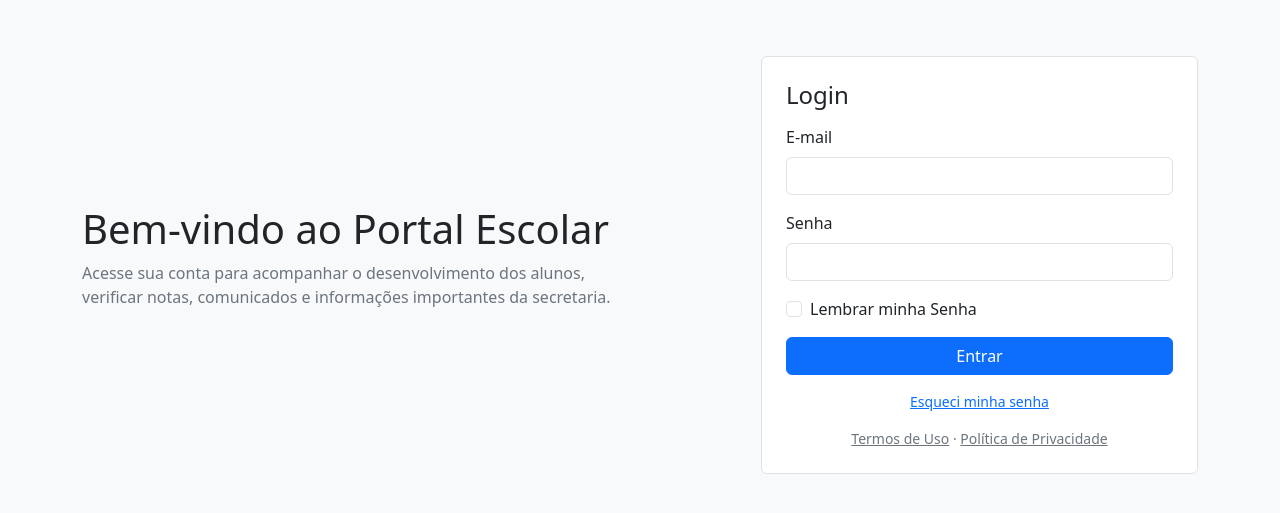
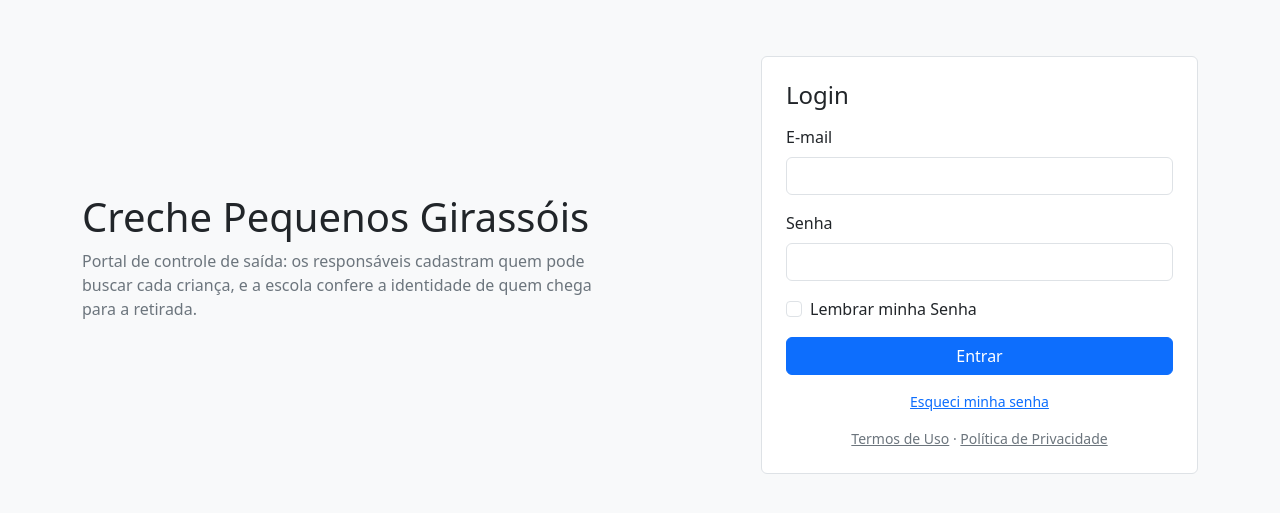
Before and after one commit to VitorTav12/PFC, a Flask app: page / in a window 1280 px wide. Shown: the part 135-648 px from the top of the page. Run offline with Flask 3, Linux system fonts and the light colour scheme; some libraries are stand-ins or nearby versions.

Commit message:
Nome da Creche Pequenos Girassóis centralizado na configuração e aplicado nas telas, e-mails e documentos

```diff
--- a/app/__init__.py
+++ b/app/__init__.py
@@ -51,4 +51,8 @@ def create_app(config_class=Config):
         flash('Arquivo muito grande. O limite é 5 MB.', 'warning')
         return redirect(request.referrer or url_for('auth.login'))
 
+    @app.context_processor
+    def dados_da_escola():
+        return {'nome_escola': app.config['NOME_ESCOLA']}
+
     return app
--- a/app/controllers/auth_controller.py
+++ b/app/controllers/auth_controller.py
@@ -1,6 +1,6 @@
 from datetime import datetime
 
-from flask import Blueprint, render_template, request, redirect, url_for, flash, session
+from flask import Blueprint, render_template, request, redirect, url_for, flash, session, current_app
 from flask_login import login_user, logout_user, login_required, current_user
 from sqlalchemy import text
 
@@ -34,7 +34,7 @@ def enviar_codigo_2fa(usuario):
     html = render_template('emails/codigo_2fa.html', nome=usuario.nome, codigo=codigo, minutos=minutos)
     texto = (
         f"Olá, {usuario.nome}.\n\n"
-        f"Seu código de acesso ao Portal de Controle de Saída é: {codigo}\n"
+        f"Seu código de acesso ao portal da {current_app.config['NOME_ESCOLA']} é: {codigo}\n"
         f"Ele vale por {minutos} minutos e só pode ser usado uma vez.\n\n"
         "Se não foi você que tentou entrar, troque sua senha e avise a direção da escola."
     )
@@ -221,7 +221,7 @@ def esqueci_senha():
             html = render_template('emails/recuperacao_senha.html', nome=usuario.nome, link=link, minutos=minutos)
             texto = (
                 f"Olá, {usuario.nome}.\n\n"
-                f"Para criar uma nova senha no Portal de Controle de Saída, acesse o link abaixo "
+                f"Para criar uma nova senha no portal da {current_app.config['NOME_ESCOLA']}, acesse o link abaixo "
                 f"(válido por {minutos} minutos e para um único uso):\n{link}\n\n"
                 "Se você não pediu a recuperação, ignore este e-mail. Sua senha atual continua valendo."
             )
--- a/app/templates/aluno_cadastro.html
+++ b/app/templates/aluno_cadastro.html
@@ -12,7 +12,7 @@
 
     <header class="navbar navbar-expand-lg navbar-dark bg-dark px-4 shadow-sm mb-4">
         <div class="container-fluid">
-            <a class="navbar-brand" href="{{ url_for('secretaria.painel') }}">Secretaria</a>
+            <a class="navbar-brand" href="{{ url_for('secretaria.painel') }}">{{ nome_escola }} · Secretaria</a>
             <div class="navbar-nav flex-row gap-3">
                 <a class="nav-link text-white-50" href="{{ url_for('secretaria.tela_cadastro_responsavel') }}">Cadastrar
                     Responsável</a>
--- a/app/templates/diretoria.html
+++ b/app/templates/diretoria.html
@@ -12,7 +12,7 @@
 
     <header class="navbar navbar-expand-lg navbar-dark bg-dark px-4 shadow-sm mb-4">
         <div class="container-fluid">
-            <a class="navbar-brand" href="{{ url_for('diretoria.painel') }}">Diretoria</a>
+            <a class="navbar-brand" href="{{ url_for('diretoria.painel') }}">{{ nome_escola }} · Diretoria</a>
             <div class="navbar-nav flex-row gap-3">
                 <a class="nav-link text-white-50" href="{{ url_for('secretaria.painel') }}">Cadastros (Secretaria)</a>
                 <a class="nav-link text-danger" href="{{ url_for('auth.logout') }}">Sair</a>
--- a/app/templates/emails/codigo_2fa.html
+++ b/app/templates/emails/codigo_2fa.html
@@ -6,7 +6,7 @@
         style="max-width: 520px; margin: 0 auto; background: #ffffff; border: 1px solid #dee2e6; border-radius: 8px; padding: 24px;">
         <h2 style="margin-top: 0;">Seu código de acesso</h2>
         <p>Olá, {{ nome }}.</p>
-        <p>Use o código abaixo para concluir o login no Portal de Controle de Saída:</p>
+        <p>Use o código abaixo para concluir o login no portal da {{ nome_escola }}:</p>
         <p style="text-align: center; font-size: 32px; font-weight: bold; letter-spacing: 8px; margin: 28px 0;">{{
             codigo }}</p>
         <p style="font-size: 14px; color: #6c757d;">O código vale por {{ minutos }} minutos e só pode ser usado uma
--- a/app/templates/emails/recuperacao_senha.html
+++ b/app/templates/emails/recuperacao_senha.html
@@ -6,7 +6,7 @@
         style="max-width: 520px; margin: 0 auto; background: #ffffff; border: 1px solid #dee2e6; border-radius: 8px; padding: 24px;">
         <h2 style="margin-top: 0;">Recuperação de senha</h2>
         <p>Olá, {{ nome }}.</p>
-        <p>Recebemos um pedido para criar uma nova senha no Portal de Controle de Saída.</p>
+        <p>Recebemos um pedido para criar uma nova senha no portal da {{ nome_escola }}.</p>
         <p style="text-align: center; margin: 28px 0;">
             <a href="{{ link }}"
                 style="background: #0d6efd; color: #ffffff; padding: 12px 20px; border-radius: 6px; text-decoration: none;">Criar
--- a/app/templates/login.html
+++ b/app/templates/login.html
@@ -5,7 +5,7 @@
     <meta charset="UTF-8">
     <meta name="viewport" content="width=device-width, initial-scale=1.0">
     <link href="https://cdn.jsdelivr.net/npm/bootstrap@5.3.3/dist/css/bootstrap.min.css" rel="stylesheet">
-    <title>Login</title>
+    <title>Login · {{ nome_escola }}</title>
 </head>
 
 <body class="d-flex flex-column h-100 bg-light">
@@ -14,10 +14,10 @@
         <div class="row align-items-center justify-content-between g-5">
 
             <div class="col-md-6">
-                <h1>Bem-vindo ao Portal Escolar</h1>
+                <h1>{{ nome_escola }}</h1>
                 <p class="text-secondary">
-                    Acesse sua conta para acompanhar o desenvolvimento dos alunos, verificar notas,
-                    comunicados e informações importantes da secretaria.
+                    Portal de controle de saída: os responsáveis cadastram quem pode buscar cada criança, e a escola
+                    confere a identidade de quem chega para a retirada.
                 </p>
             </div>
 
--- a/app/templates/pais.html
+++ b/app/templates/pais.html
@@ -12,7 +12,7 @@
 
     <header class="navbar navbar-expand-lg navbar-dark bg-dark px-4 shadow-sm mb-4">
         <div class="container-fluid">
-            <a class="navbar-brand" href="{{ url_for('responsavel.painel') }}">Portal dos Pais</a>
+            <a class="navbar-brand" href="{{ url_for('responsavel.painel') }}">{{ nome_escola }} · Portal dos Pais</a>
             <div class="navbar-nav d-flex flex-row align-items-center">
                 <a class="nav-link text-success me-3" href="{{ url_for('responsavel.cadastrar_autorizado') }}">+
                     Adicionar
--- a/app/templates/pais_cadastro.html
+++ b/app/templates/pais_cadastro.html
@@ -12,7 +12,7 @@
 
     <header class="navbar navbar-expand-lg navbar-dark bg-dark px-4 shadow-sm mb-4">
         <div class="container-fluid">
-            <a class="navbar-brand" href="{{ url_for('secretaria.painel') }}">Secretaria</a>
+            <a class="navbar-brand" href="{{ url_for('secretaria.painel') }}">{{ nome_escola }} · Secretaria</a>
             <div class="navbar-nav flex-row gap-3">
                 <a class="nav-link text-white" href="{{ url_for('secretaria.tela_cadastro_responsavel') }}">Cadastrar
                     Responsável</a>
--- a/app/templates/secretaria.html
+++ b/app/templates/secretaria.html
@@ -12,7 +12,7 @@
 
     <header class="navbar navbar-expand-lg navbar-dark bg-dark px-4 shadow-sm mb-4">
         <div class="container-fluid">
-            <a class="navbar-brand" href="{{ url_for('secretaria.painel') }}">Secretaria</a>
+            <a class="navbar-brand" href="{{ url_for('secretaria.painel') }}">{{ nome_escola }} · Secretaria</a>
             <div class="navbar-nav flex-row gap-3">
                 <a class="nav-link text-white-50" href="{{ url_for('secretaria.tela_cadastro_responsavel') }}">Cadastrar
                     Responsável</a>
--- a/app/templates/termos_de_uso.html
+++ b/app/templates/termos_de_uso.html
@@ -15,7 +15,7 @@
             <p class="text-secondary small">Versão {{ versao }} · Última atualização: 26/09/2026</p>
 
             <h2 class="h5 mt-4">1. O que é o portal</h2>
-            <p>O Portal de Controle de Saída e Autorizados é um sistema web usado pela escola de educação infantil para
+            <p>O Portal de Controle de Saída e Autorizados é um sistema web usado pela {{ nome_escola }} para
                 organizar quem pode retirar cada criança. Os responsáveis cadastram as pessoas autorizadas e a escola
                 consulta essas informações para conferir a identidade de quem vai buscar a criança.</p>
             <p>O portal auxilia a conferência, mas não substitui a atenção da equipe da escola no momento da retirada.
@@ -83,7 +83,8 @@
                 acesso. Estes Termos são regidos pela legislação brasileira.</p>
 
             <p class="small text-secondary mt-4 mb-0">Protótipo acadêmico desenvolvido como Projeto Final de Curso de
-                Engenharia de Software da Universidade de Mogi das Cruzes.</p>
+                Engenharia de Software da Universidade de Mogi das Cruzes. A {{ nome_escola }} é uma instituição
+                fictícia, usada apenas para demonstrar o sistema.</p>
         </div>
     </main>
 </body>
--- a/config.py
+++ b/config.py
@@ -10,6 +10,7 @@ BASE_DIR = os.path.abspath(os.path.dirname(__file__))
 
 class Config:
     SECRET_KEY = os.getenv('SECRET_KEY')
+    NOME_ESCOLA = os.getenv('NOME_ESCOLA', 'Creche Pequenos Girassóis')
     SQLALCHEMY_DATABASE_URI = os.getenv('DATABASE_URL')
     SQLALCHEMY_TRACK_MODIFICATIONS = False
     SQLALCHEMY_ECHO = os.getenv('SQLALCHEMY_ECHO') == '1'
@@ -28,4 +29,4 @@ class Config:
     BREVO_API_KEY = os.getenv('BREVO_API_KEY')
     BREVO_API_URL = os.getenv('BREVO_API_URL', 'https://api.brevo.com/v3/smtp/email')
     EMAIL_REMETENTE = os.getenv('EMAIL_REMETENTE')
-    EMAIL_REMETENTE_NOME = os.getenv('EMAIL_REMETENTE_NOME', 'Portal de Controle de Saída')
+    EMAIL_REMETENTE_NOME = os.getenv('EMAIL_REMETENTE_NOME', NOME_ESCOLA)
```
Also changed, not shown: app/templates/politica_privacidade.html (+5 -3 lines), 1 other file.
